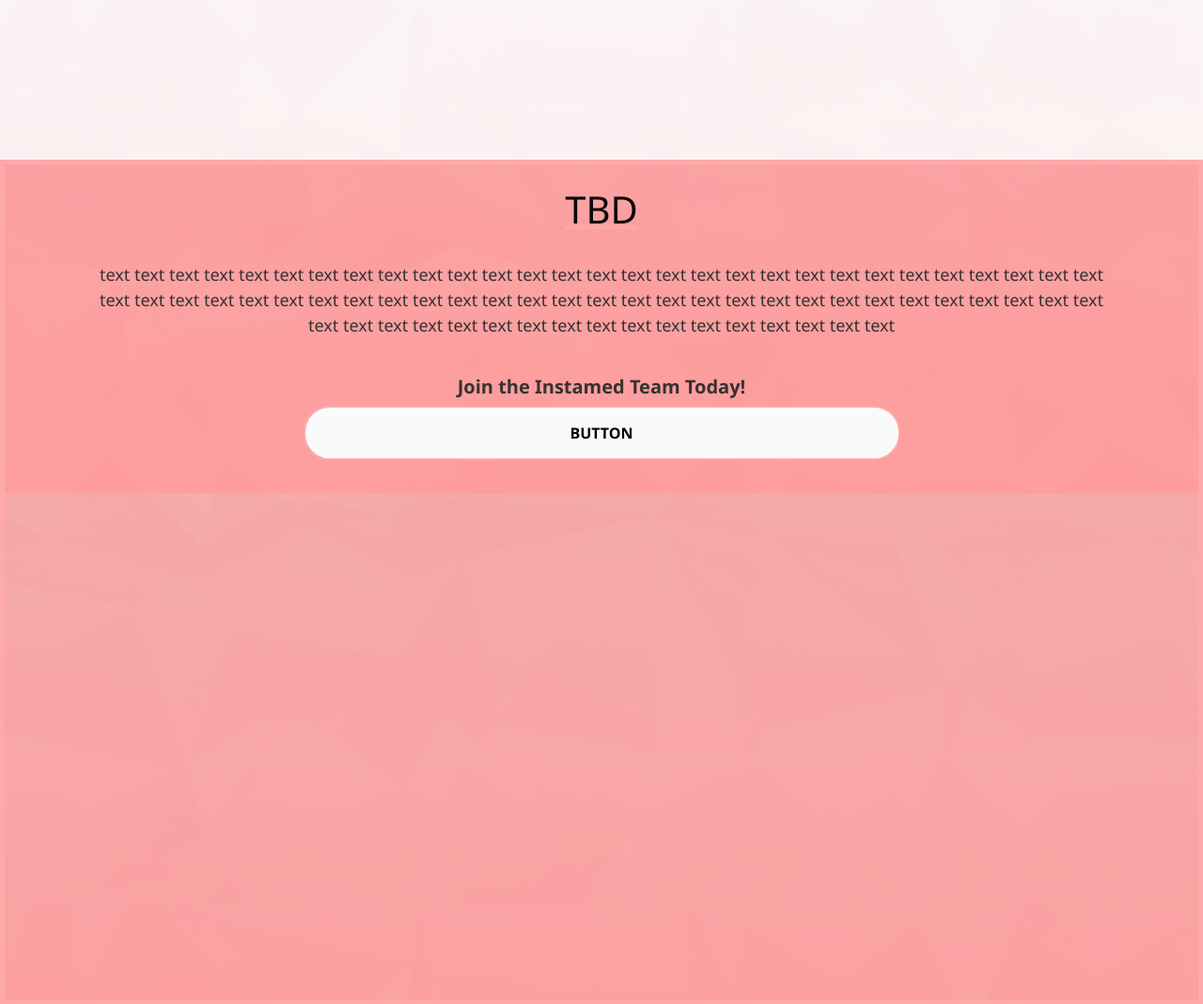
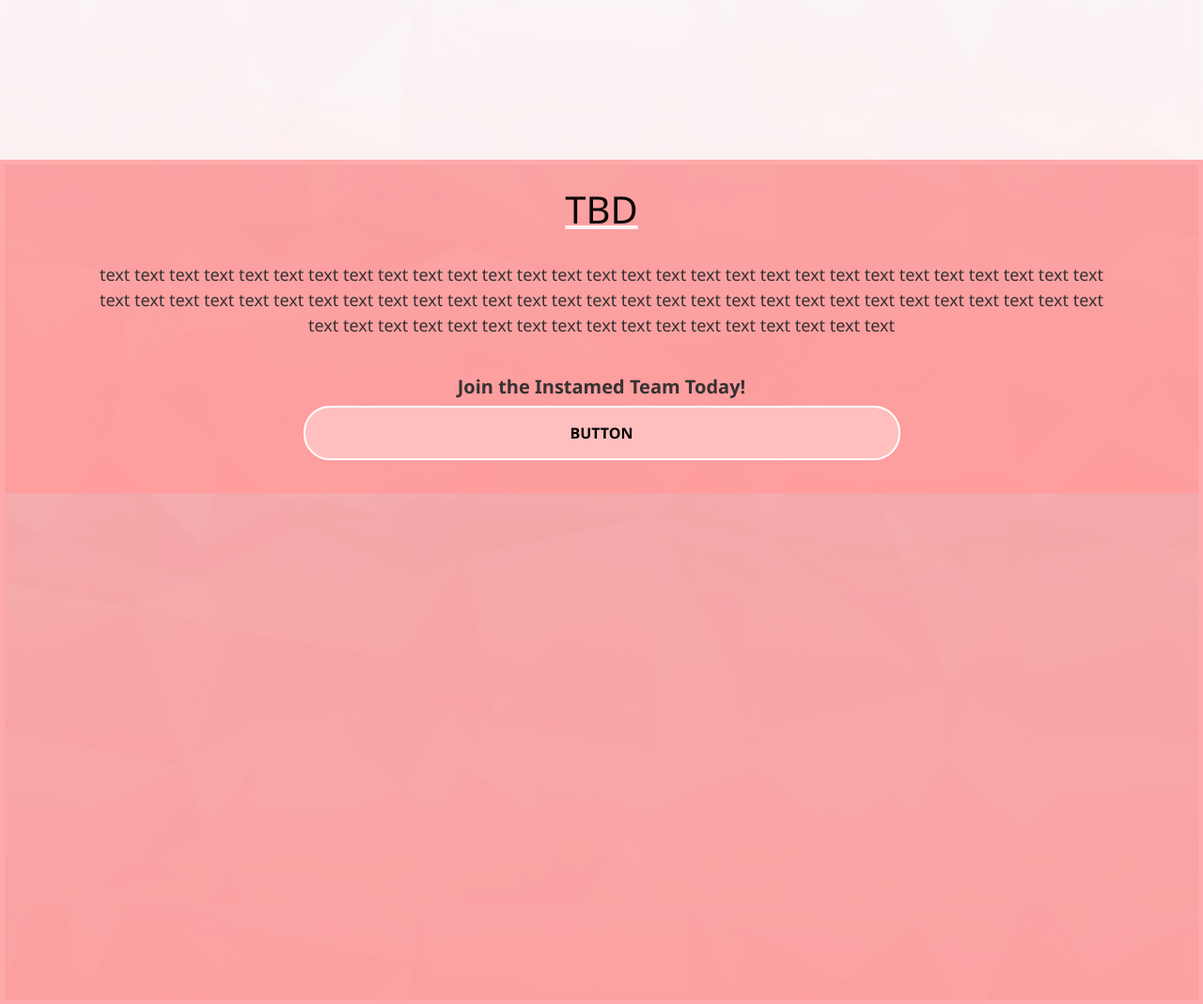
Before and after one commit to tparmar/montyhacks_project, a Flask app: page / in a window 1280 px wide. Shown: the part 1075-2144 px from the top of the page at 94% size. Run offline with Flask 2, Linux system fonts and the light colour scheme; some libraries are stand-ins or nearby versions.

Commit message:
commit on main

```diff
--- a/static/styles.css
+++ b/static/styles.css
@@ -188,7 +188,14 @@
     color: #000000f3;
     font-weight: none;
     font-size: 40px;
-    text-decoration: underline #ffaaaae0;
+    text-decoration: underline #ffffffe0;
+}
+.htextbox2 button{
+    background-color:#ffbfbf;
+    border-color: white;
+}
+.htextbox2 span{
+    background-color: white;
 }
 .htextbox2 p{
     margin-left: 7%;
```
